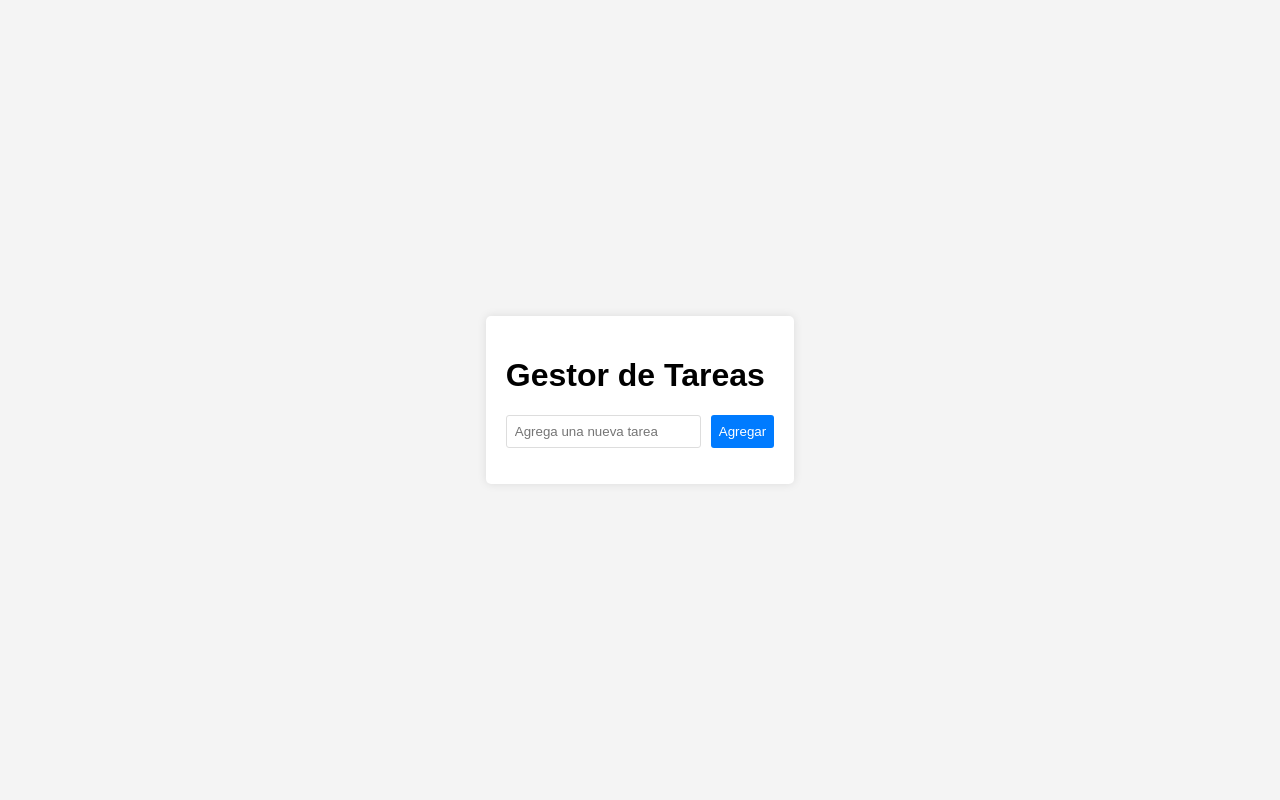
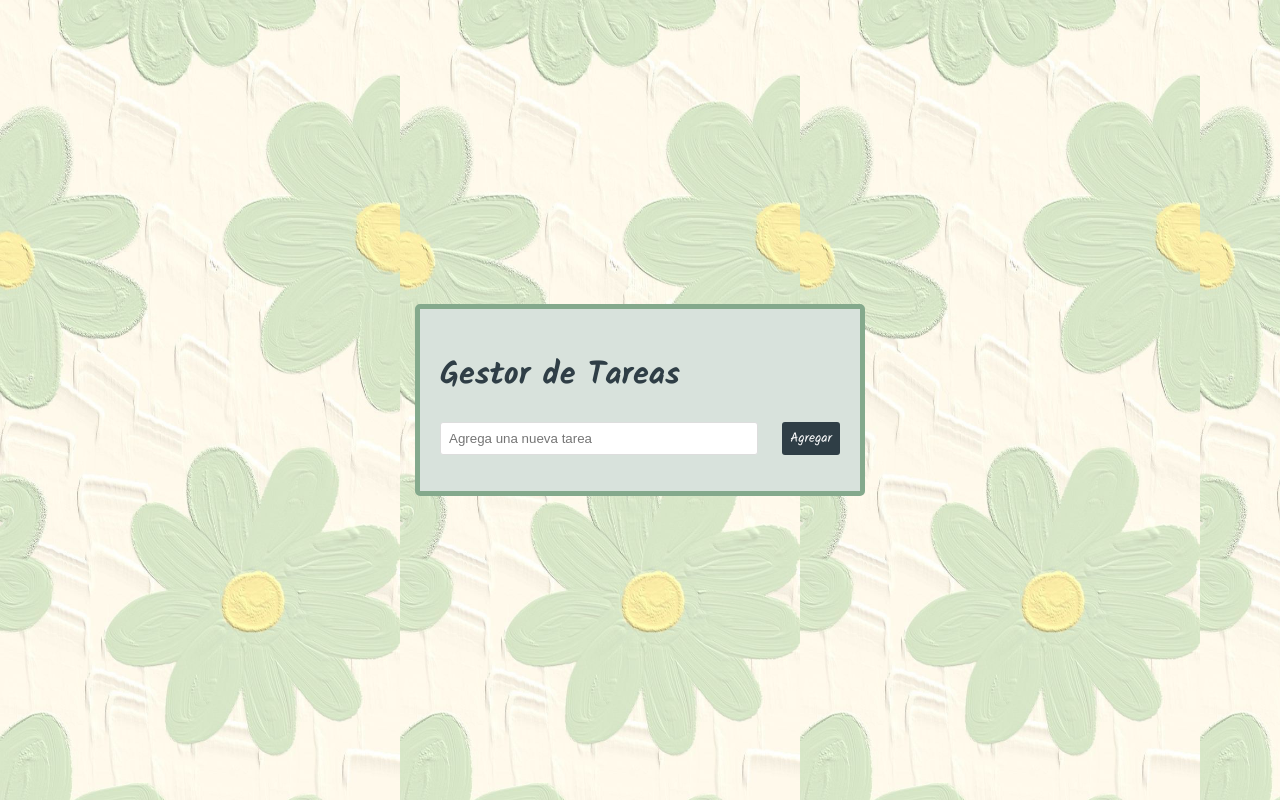
Before and after one commit to DianaPerez16/gestortareas, a website built with webpack: page dist/index.html in a window 1280 px wide. Built offline with nearby package versions, Linux system fonts and the light colour scheme; a web font is replaced by a local one.

Commit message:
Cambio en los estilos, añadí confetti

```diff
--- a/package.json
+++ b/package.json
@@ -18,5 +18,8 @@
     "webpack": "^5.93.0",
     "webpack-cli": "^5.1.4",
     "webpack-dev-server": "^5.0.4"
+  },
+  "dependencies": {
+    "canvas-confetti": "^1.9.3"
   }
 }
--- a/src/style.css
+++ b/src/estilos.css
@@ -1,30 +1,31 @@
-/* Estilos generales */
+@import url('https://fonts.googleapis.com/css2?family=Great+Vibes&family=Kalam:wght@300;400;700&family=Playfair+Display:ital,wght@0,400..900;1,400..900&family=Reddit+Mono:wght@200..900&family=Sevillana&family=Shadows+Into+Light&display=swap');
+
 body {
-    font-family: Arial, sans-serif;
-    background-color: #f4f4f4;
+    font-family: "Kalam", cursive;
+    background: url(./background/Wallpaper\ ☘️\ Green.jpeg);
+    background-size: 400px;
+    color: #2f3e46;
     margin: 0;
     padding: 0;
     height: 100vh;
     display: flex;
     justify-content: center;
     align-items: center;
+}
 
-}
-/* Estilos para el contenedor principal */
 #app {
-    background-color: white;
+    width: 400px;
+    background-color: #d8e2dc;
     padding: 20px;
     border-radius: 5px;
-    box-shadow: 0 0 10px rgba(0, 0, 0, 0.1);
+    border: 5px solid #84a98c;
 }
 
-/* Estilos para el formulario */
 form {
     display: flex;
     justify-content: space-between;
 }
 
-/* Estilos al input*/
 input {
     width: 75%;
     padding: 8px;
@@ -32,24 +33,20 @@ input {
     border: 1px solid #ddd;
     border-radius: 3px;
 }
-
-/*Estilos al boton*/
-button {
+button{
     padding: 5px 8px;
-    background-color: #007bff;
+    background-color: #2f3e46;
     color: white;
     border: none;
     border-radius: 3px;
     cursor: pointer;
+    font-family: "Kalam", cursive;
 }
-
-/* Estilos para la lista */
 ul {
     list-style: none;
     padding: 0;
 }
 
-/* Estilos para el elemento de la lista*/
 li {
     background-color: #f4f4f4;
     padding: 10px;
@@ -59,8 +56,6 @@ li {
     justify-content: space-between;
     align-items: center;
 }
-
-/*Estilos para el elemento completado de la lista*/
 li.completed {
     text-decoration: line-through;
     color: #888;
--- a/src/index.js
+++ b/src/index.js
@@ -1,5 +1,6 @@
 import { renderTasks } from "./ui";
 import { addTask, deleteTask, updateTask } from "./task";
+import confetti from "canvas-confetti";
 
 document.addEventListener("DOMContentLoaded", () => {
     //Hacemos visible la lista de tareas
@@ -33,6 +34,15 @@ document.addEventListener("DOMContentLoaded", () => {
             const taskId = e.target.parentElement.getAttribute("data-id");
             updateTask(taskId);
             renderTasks();
+
+            if (e.target.innerText ==="Completar"){
+                confetti({
+                    particleCount: 100,
+                    spread: 70,
+                    origin: { y: 0.6 },
+                })
+            }
+
         }
     });
 });
--- a/src/ui.js
+++ b/src/ui.js
@@ -1,3 +1,4 @@
+import confetti from 'canvas-confetti';
 import { getTasks} from './task';
 
 export const renderTasks = () => {
@@ -12,6 +13,11 @@ export const renderTasks = () => {
         //Añadir clase solo si la tarea está completada
         if(task.completed === true) {
             li.classList.add("completed");
+            confetti({
+                particleCount: 100,
+                spread: 70,
+                origin: { y: 0.6 },
+            })
         }
 
         li.innerHTML = `
```
Also changed, not shown: dist/index.html, src/background/Wallpaper ☘️ Green.jpeg (added), 2 other files.
